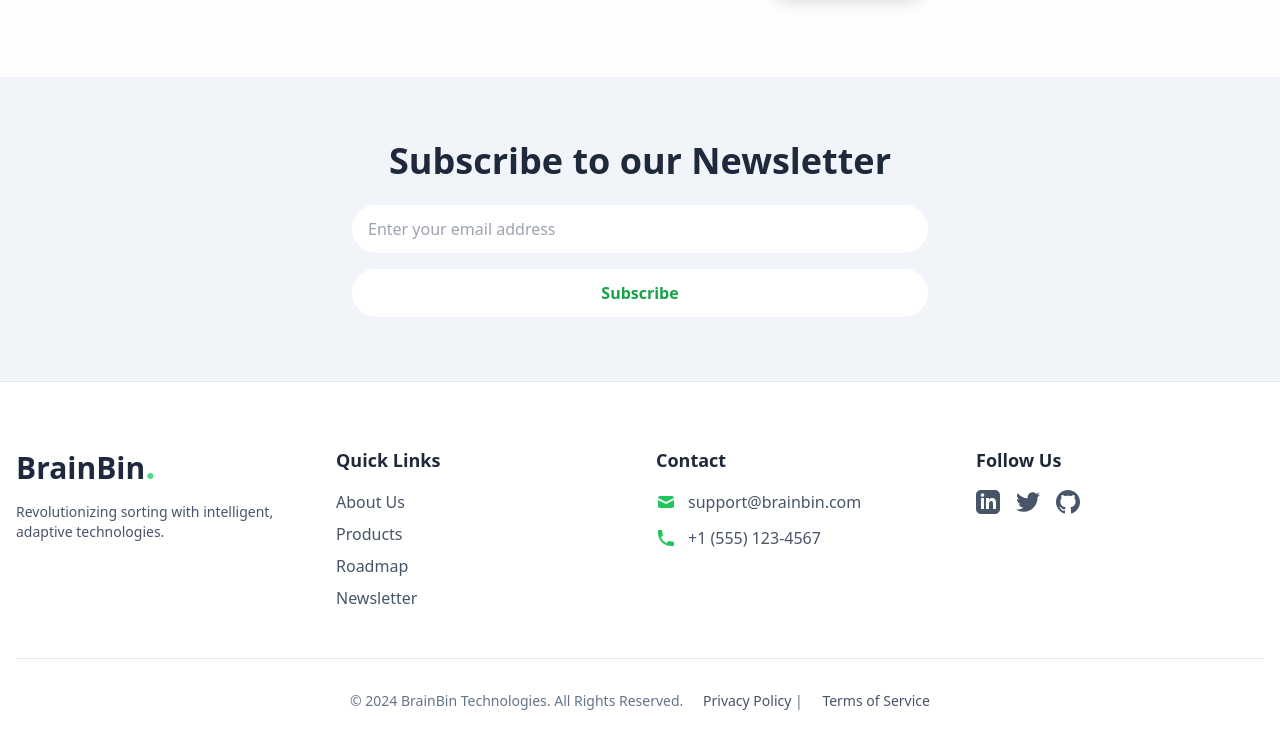
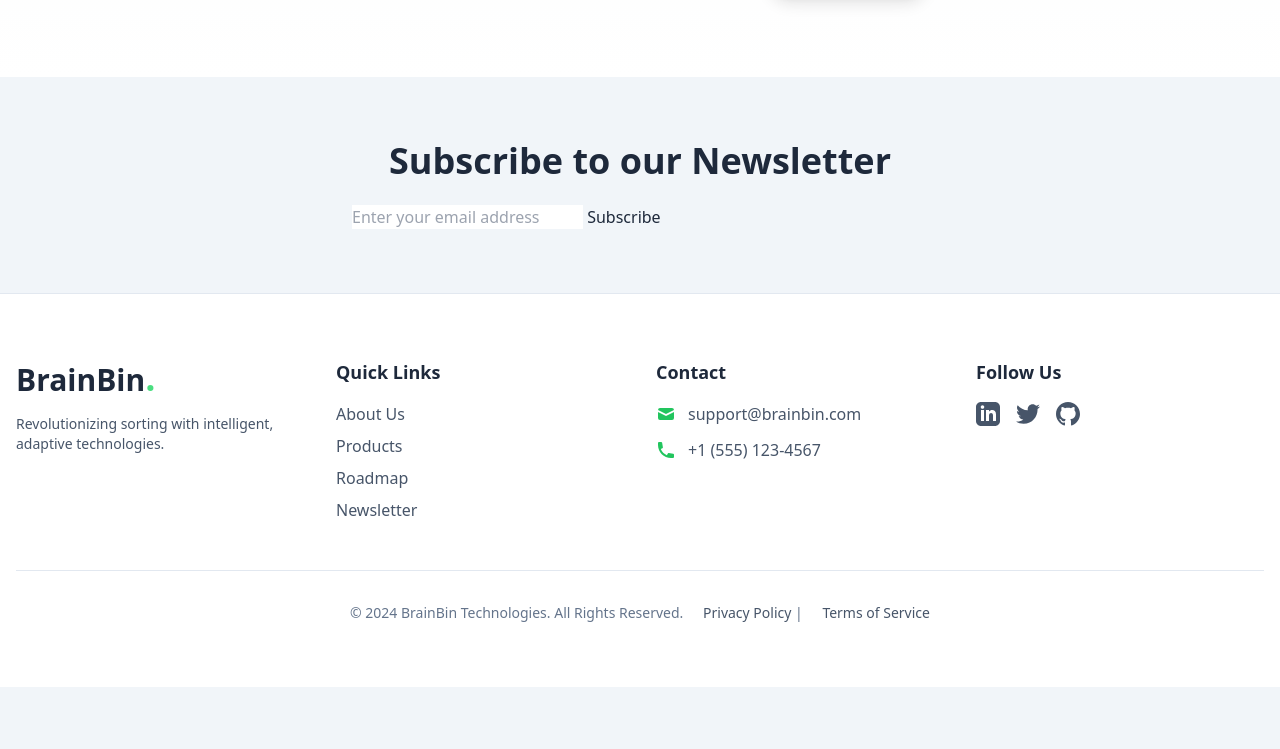
Before and after one commit to Sen-Vmh/Volvo-battery, a website: page src/index.html in a window 1280 px wide. Shown: the part 3939-4688 px from the top of the page. After the commit the page ends 4626 px from the top, so only its background shows below. Drawn offline with Linux system fonts and the light colour scheme.

Commit message:
new form

```diff
--- a/src/index.html
+++ b/src/index.html
@@ -354,27 +354,11 @@
 <section class="max-w-xl mx-auto py-16">
     <h2 class="text-4xl font-bold text-center mb-6 text-slate-800">Subscribe to our Newsletter</h2>
 
-    <form
-        name="subscribe-form"
-        method="POST"
-        action="/thank-you"
-        class="flex flex-col gap-4"
-        netlify
-    >
-        <input
-            type="email"
-            name="email"
-            placeholder="Enter your email address"
-            class="w-full px-4 py-3 rounded-full text-slate-800 focus:outline-none focus:ring-2 focus:ring-green-300"
-            required
-        >
-        <button
-            type="submit"
-            class="bg-white text-green-600 px-8 py-3 rounded-full font-bold hover:bg-slate-100 transition duration-300"
-        >
-            Subscribe
-        </button>
+    <form name="subscribe-form" method="POST" data-netlify="true">
+        <input type="email" name="email" placeholder="Enter your email address" required>
+        <button type="submit">Subscribe</button>
     </form>
+
 
     <p id="thank-you-message" class="text-green-600 mt-6 hidden">Thank you for subscribing!</p>
 </section>
```
